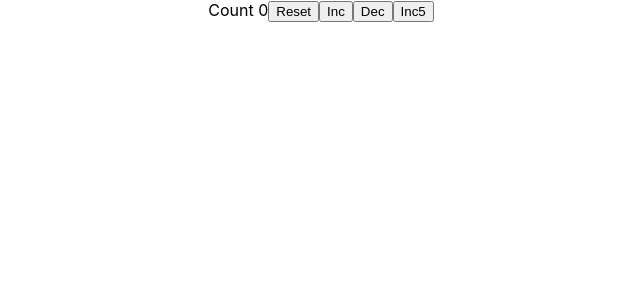
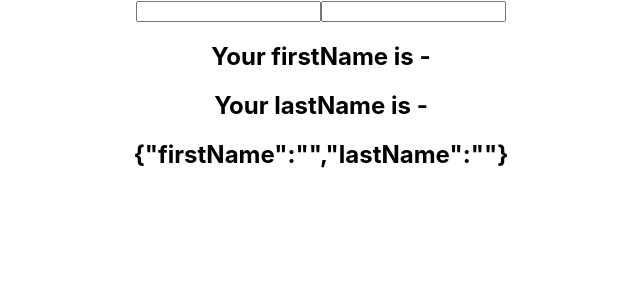
Before and after one commit to ujjwal-dot/react-hook, a React (Create React App) app: page / in a window 1280 px wide. Shown: the top 300 px of the page, without its empty margins (319-959 px from the left). Built offline with nearby package versions, Linux system fonts and the light colour scheme.

Commit message:
useState with object

```diff
--- a/src/App.js
+++ b/src/App.js
@@ -1,11 +1,12 @@
 import logo from './logo.svg';
 import './App.css';
 import HooksCounter from './components/HooksCounter';
+import HooksCounterTwo from './components/HooksCounterTwo';
 
 function App() {
   return (
     <div className="App">
-     <HooksCounter/>
+     <HooksCounterTwo/>
     </div>
   );
 }
--- /dev/null
+++ b/src/components/HooksCounterTwo.js
@@ -0,0 +1,25 @@
+import React, { useState } from 'react'
+
+function HooksCounterTwo() {
+
+    const[name,setName] = useState({firstName:'',lastName:''})
+  return (
+    <form>
+        <input
+        type="text"
+        value={name.firstName}
+        onChange={e=>setName({...name,firstName:e.target.value})}/>
+
+        <input
+        type="text"
+        value={name.lastName}
+        onChange={e=>setName({...name,lastName:e.target.value})}/>
+    <h2>Your firstName is -{name.firstName}</h2>
+    <h2>Your lastName is -{name.lastName}</h2>
+    <h2>{JSON.stringify(name)}</h2>
+
+    </form>
+  )
+}
+
+export default HooksCounterTwo
```
